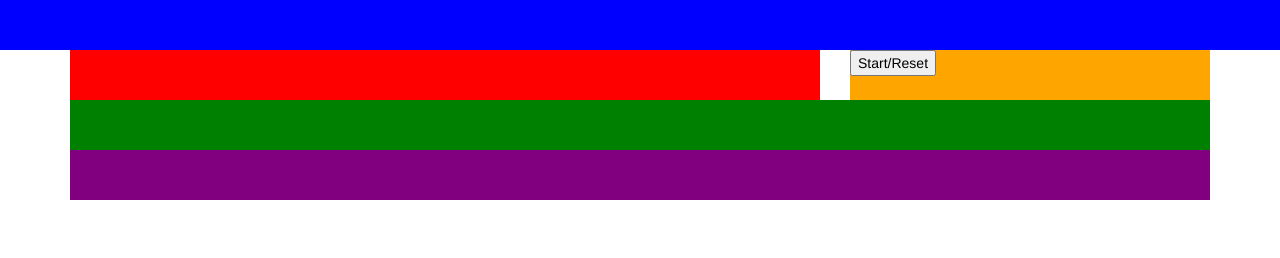
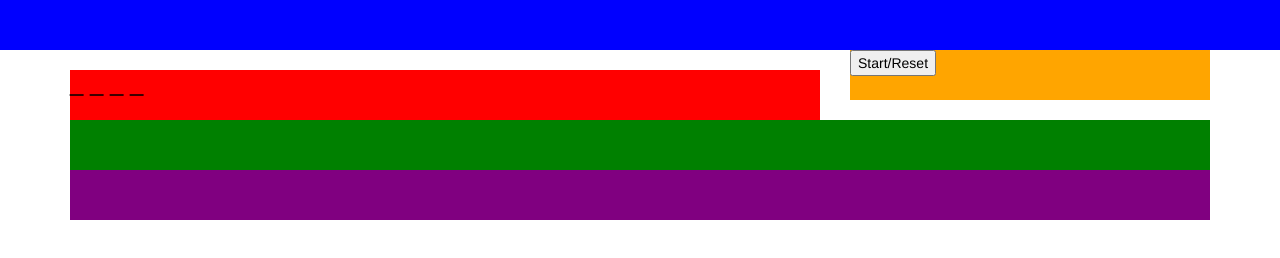
Before and after one commit to bman006/Hangman-Game, a plain HTML site: page index.html in a window 1280 px wide. Both pictures are taken after a click on the button "Start/Reset". Drawn offline with nearby package versions, Linux system fonts and the light colour scheme.

Commit message:
a)Had infinite loop after all words in bank were already used, added condition to bypass loop. b)Added code to display blanks on screen to represent all letters in current word

```diff
--- a/assets/javascript/java.js
+++ b/assets/javascript/java.js
@@ -34,6 +34,8 @@
 
 	//Select word at random from wordBank
 		var newWord = false;
+		//If all words have already been used then skip while loop to avoid infinite loop
+		if (wordUsed.includes("unused")) {
 			while (newWord === false) {
 				wordIndex = Math.floor(Math.random() * wordBank.length)
 				if(wordUsed[wordIndex] === "unused") {
@@ -41,8 +43,21 @@
 					wordUsed[wordIndex] = "used";
 					newWord = true;
 				}
+			}
+		}
 
+	//Create array with enough "_" characters for entire word
+		//Array for displaying word on screen, is modified while user guesses
+		var wordDisplay = [];
+		var wordHTML = "";
+		//Generate "_" with correct length
+		for (i=0; i < wordActive.length; i++) {
+			wordDisplay.push(" _");
 		}
+		wordHTML = "<h3>" + wordDisplay.join("") + "</h3>";
+		document.getElementsByClassName("current-word")[0].innerHTML = wordHTML;
+
 	console.log(losses);
 	console.log(wordActive);
+	console.log(wordDisplay);
 	}
--- a/index.html
+++ b/index.html
@@ -23,7 +23,9 @@
 		<div class="row">
 			<div class="col-md-8">
 				<!-- [C] Display section for current word -->
-				<div class="current-word"></div>
+				<div class="current-word">
+					<h3>GET READY!!!</h3>
+				</div>
 			</div>
 			<div class="col-md-4">
 				<!-- [B] Display total wins and losses	 -->
```
Lines whose indentation alone changed are shown as unchanged.
